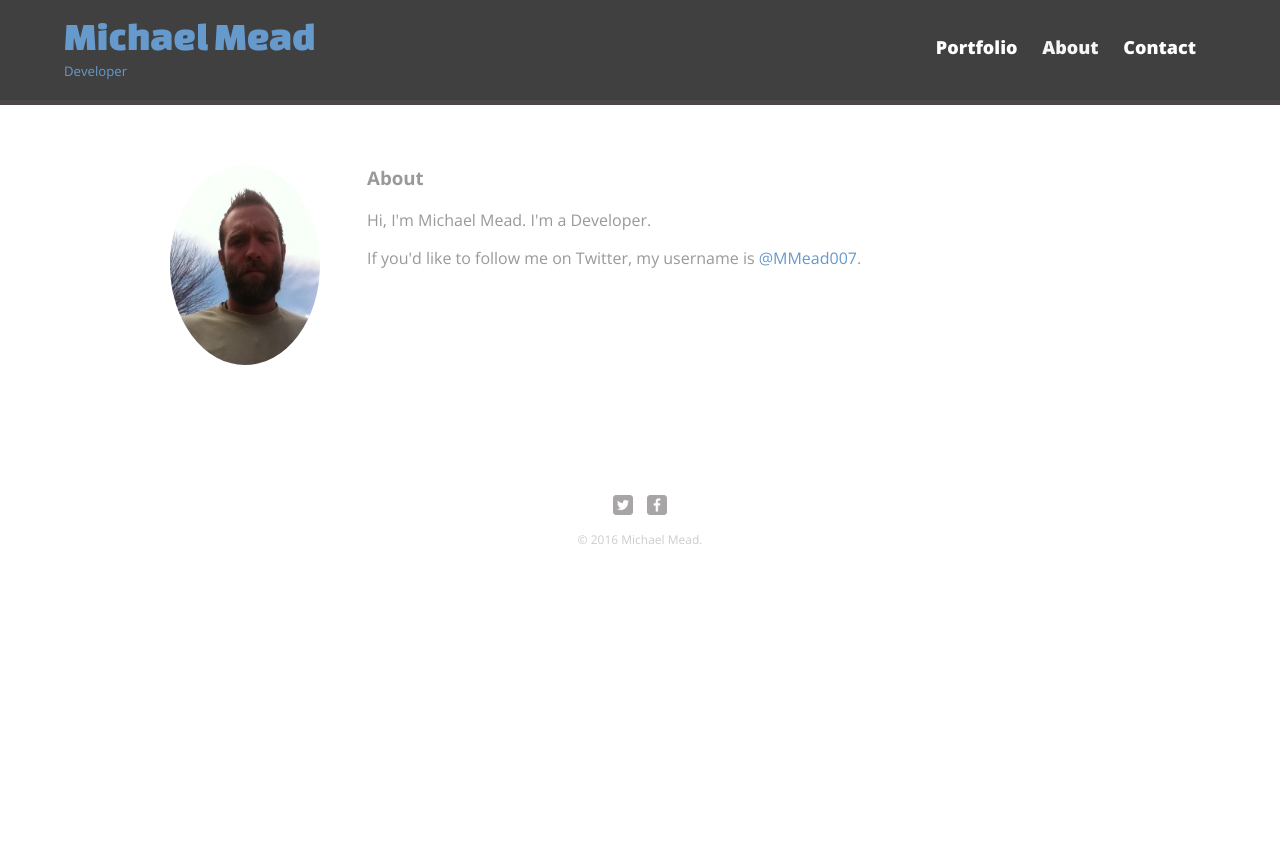
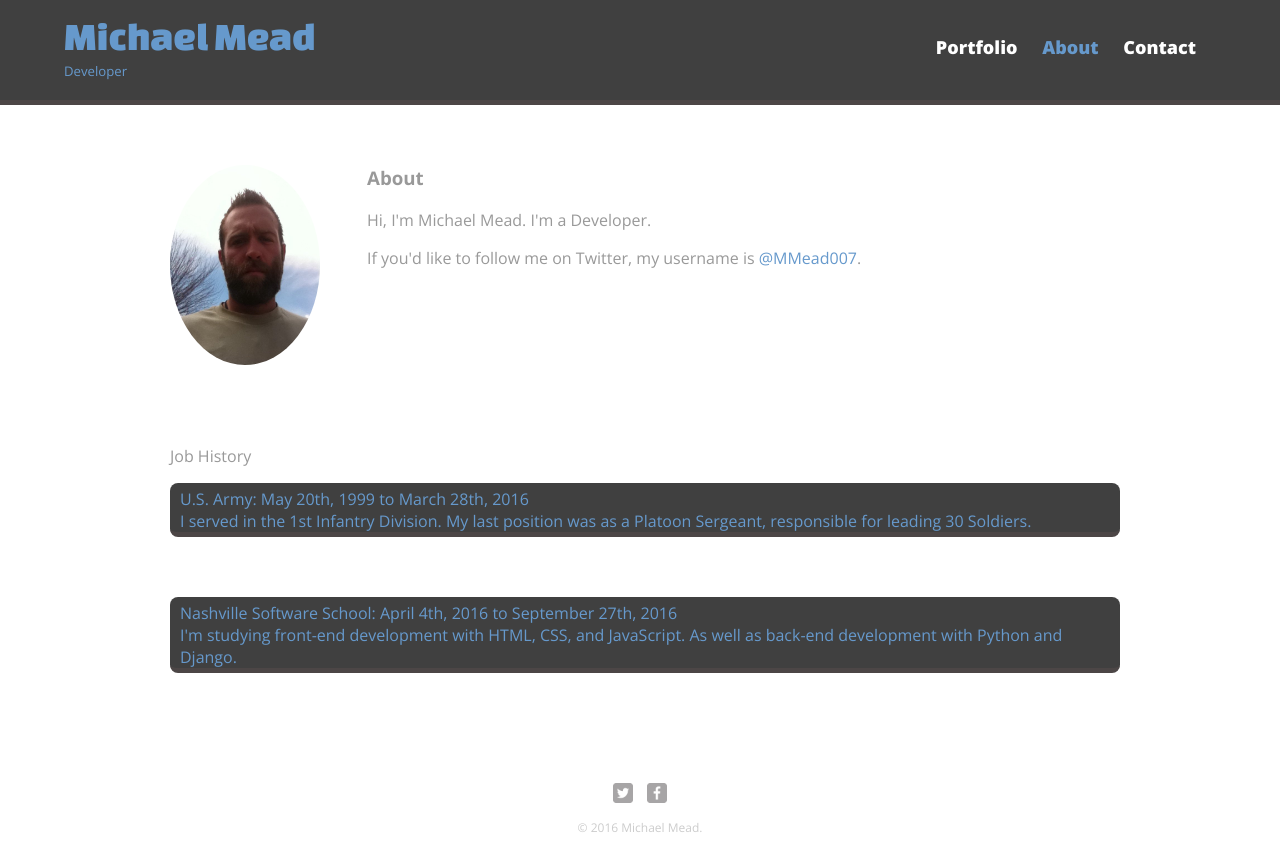
Before and after one commit to Seeker1911/personal-bio, a plain HTML site: page about.html in a window 1280 px wide. Before the commit the page ends 800 px from the top, so only its background shows below. Drawn offline with nearby package versions, Linux system fonts and the light colour scheme.

Commit message:
meet basic requirments of assignment.

```diff
--- a/about.html
+++ b/about.html
@@ -30,6 +30,27 @@
         <p>Hi, I'm Michael Mead. I'm a Developer.</p>
         <p>If you'd like to follow me on Twitter, my username is <a href="http://twitter.com/MMead007">@MMead007</a>.</p>
       </section>
+      <div id="clear">
+        <p>Job History</p>
+      </div>
+      <article id="job1">
+      <header id="army" class="jobTitle">
+        U.S. Army: <time datetime="1999-05-20">May 20th, 1999</time> to <time datetime="2016-03-28">March 28th, 2016</time>
+         <section>
+          I served in the 1st Infantry Division. My last position was as a Platoon Sergeant, responsible for leading 30 Soldiers.
+        </section>
+      </header><!-- /header -->
+
+      </article>
+      <article id="job2">
+      <header id="nss" class="jobTitle">
+        Nashville Software School: <time datetime="2016-04-04">April 4th, 2016</time> to <time datetime="2016-09-27">September 27th, 2016</time>
+         <section>
+          I'm studying front-end development with HTML, CSS, and JavaScript. As well as back-end development with Python and Django.
+        </section>
+      </header><!-- /header -->
+
+      </article>
       <footer>
         <a href="http://twitter.com/MMead007"><img src="img/twitter-wrap.png" alt="Twitter Logo" class="social-icon"></a>
         <a href="http://facebook.com/mikemeadoahu"><img src="img/facebook-wrap.png" alt="Facebook Logo" class="social-icon"></a>
--- a/css/main.css
+++ b/css/main.css
@@ -14,6 +14,9 @@ body {
 
 a {
   text-decoration: none;
+}
+a:visited {
+
 }
 
 img {
@@ -143,7 +146,15 @@ PAGE: ABOUT
   border-radius: 100%;
 }
 
+.jobTitle {
+  padding-left: 10px;
+  color: #69c;
+  border-radius: .5em;
+}
 
+#clear {
+  clear: left;
+}
 
 /**********************************
 PAGE: CONTACT
@@ -189,7 +200,7 @@ body {
   color: #999;
 }
 
-/* green header */
+/* grey header */
 header {
   background: #404040;
   border-color: #424242;
@@ -217,5 +228,5 @@ nav a, nav a:visited {
 
 /* selected nav link */
 nav a.selected, nav a:hover {
-  color: #f5f5f5;
+  color: #69c;
 }
```
Also changed, not shown: contact.html (+3 -1 lines), img/musicHistory.png.
